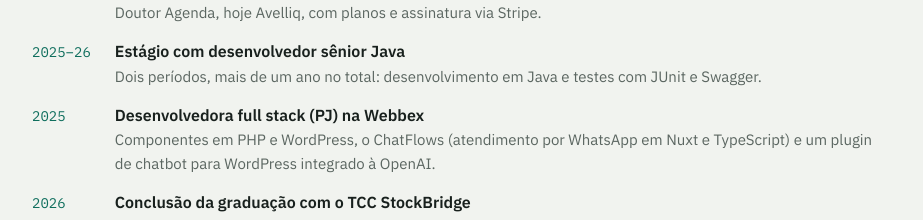
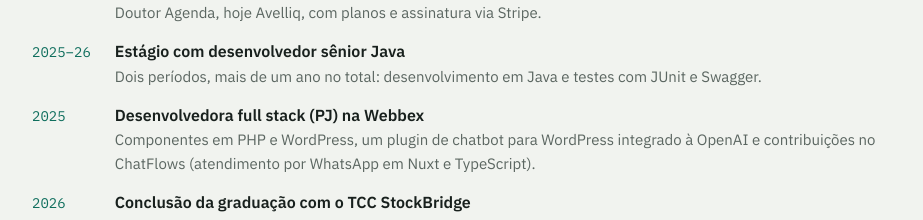
Before and after one commit to juravellar/meu-portifolio, a plain HTML site: page index.html in a window 1280 px wide. Shown: the part 3386-3606 px from the top of the page, without its empty margins (178-1101 px from the left). Drawn offline with nearby package versions, Linux system fonts and the light colour scheme.

Commit message:
fix: projetos

```diff
--- a/index.html
+++ b/index.html
@@ -176,7 +176,7 @@ footer{font-family:var(--mono);font-size:12px;color:var(--muted)}
       <li class="y">2023</li><li class="t"><b>Início do bacharelado em Engenharia de Software</b><span>UNIGOIÁS, Goiânia. Primeiras APIs com Spring Boot e o 3º lugar na Fematec.</span></li>
       <li class="y">2025</li><li class="t"><b>Primeiro SaaS em produção</b><span>Doutor Agenda, hoje Avelliq, com planos e assinatura via Stripe.</span></li>
       <li class="y">2025–26</li><li class="t"><b>Estágio com desenvolvedor sênior Java</b><span>Dois períodos, mais de um ano no total: desenvolvimento em Java e testes com JUnit e Swagger.</span></li>
-      <li class="y">2025</li><li class="t"><b>Desenvolvedora full stack (PJ) na Webbex</b><span>Componentes em PHP e WordPress, o ChatFlows (atendimento por WhatsApp em Nuxt e TypeScript) e um plugin de chatbot para WordPress integrado à OpenAI.</span></li>
+      <li class="y">2025</li><li class="t"><b>Desenvolvedora full stack (PJ) na Webbex</b><span>Componentes em PHP e WordPress, um plugin de chatbot para WordPress integrado à OpenAI e contribuições no ChatFlows (atendimento por WhatsApp em Nuxt e TypeScript).</span></li>
       <li class="y">2026</li><li class="t"><b>Conclusão da graduação com o TCC StockBridge</b><span>Estudando Angular e AWS.</span></li>
     </ul>
   </section>
```
